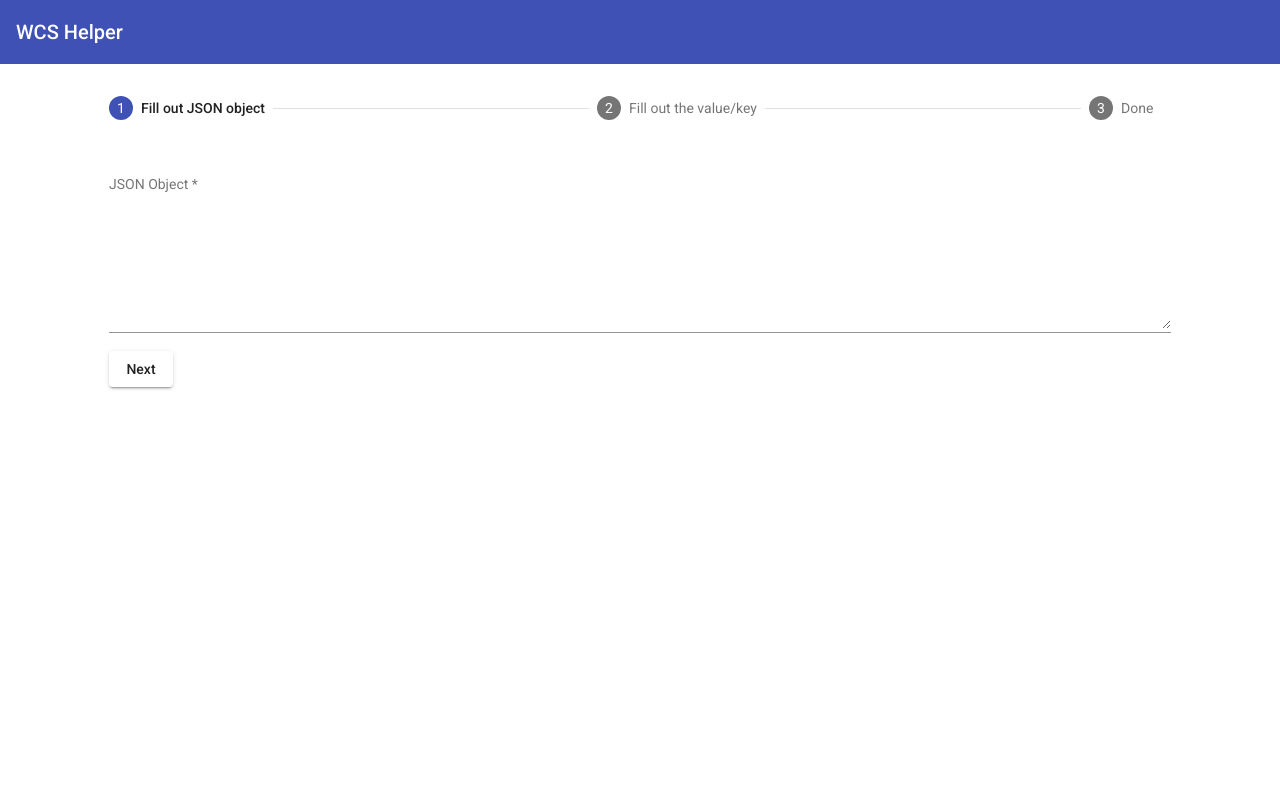
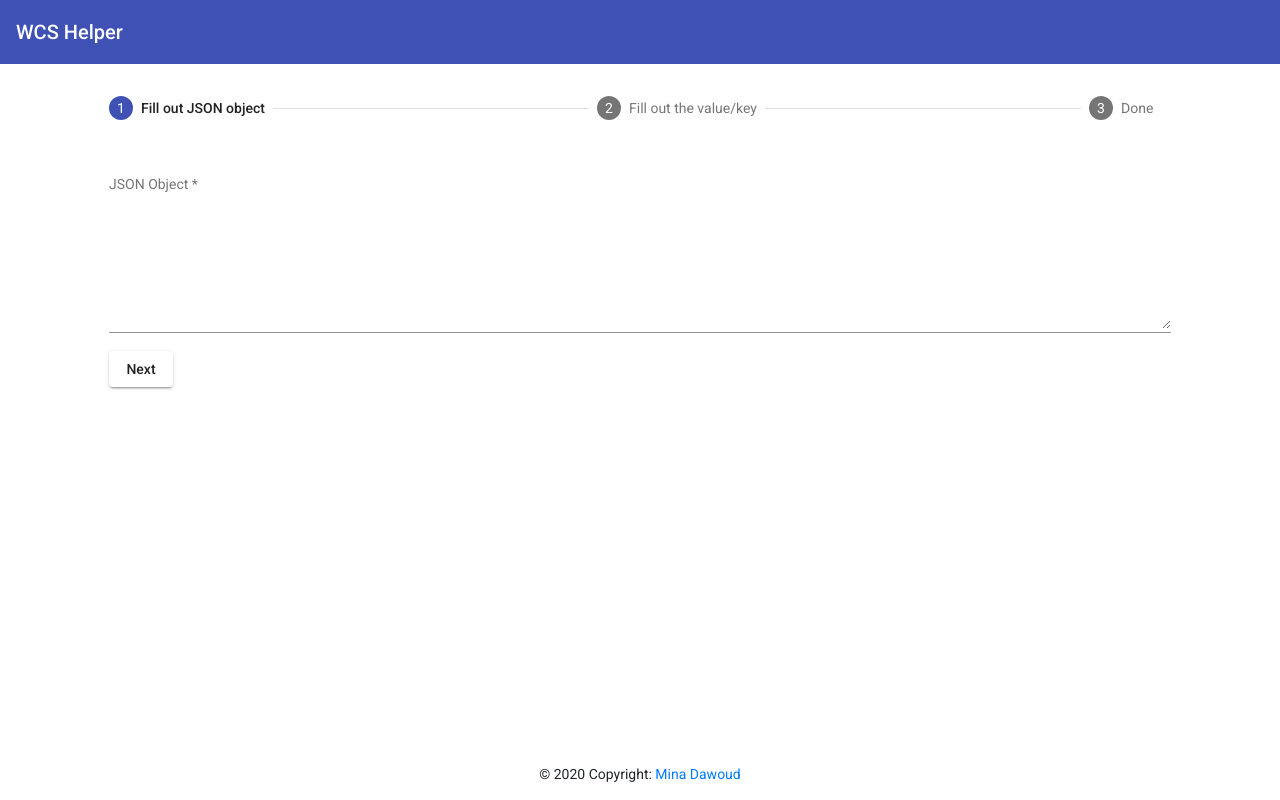
Before and after one commit to Mina-Dawood/wcs-helper, an Angular app: page / in a window 1280 px wide. Built offline with nearby package versions, Linux system fonts and the light colour scheme.

Commit message:
DEVELOP: Add copyright

```diff
--- a/src/app/app.component.html
+++ b/src/app/app.component.html
@@ -232,8 +232,8 @@
   </mat-vertical-stepper>
 
 </div>
-<!-- <footer class="page-footer font-small special-color-dark pt-4">
+<footer class="page-footer font-small special-color-dark pt-4">
   <div class="footer-copyright text-center py-3">© 2020 Copyright:
-    <a href="https://www.linkedin.com/in/mina-dawoud-28490584/"> Mina Dawood</a>
+    <a href="https://www.linkedin.com/in/mina-dawoud-28490584/"> Mina Dawoud</a>
   </div>
-</footer> -->
+</footer>
```
